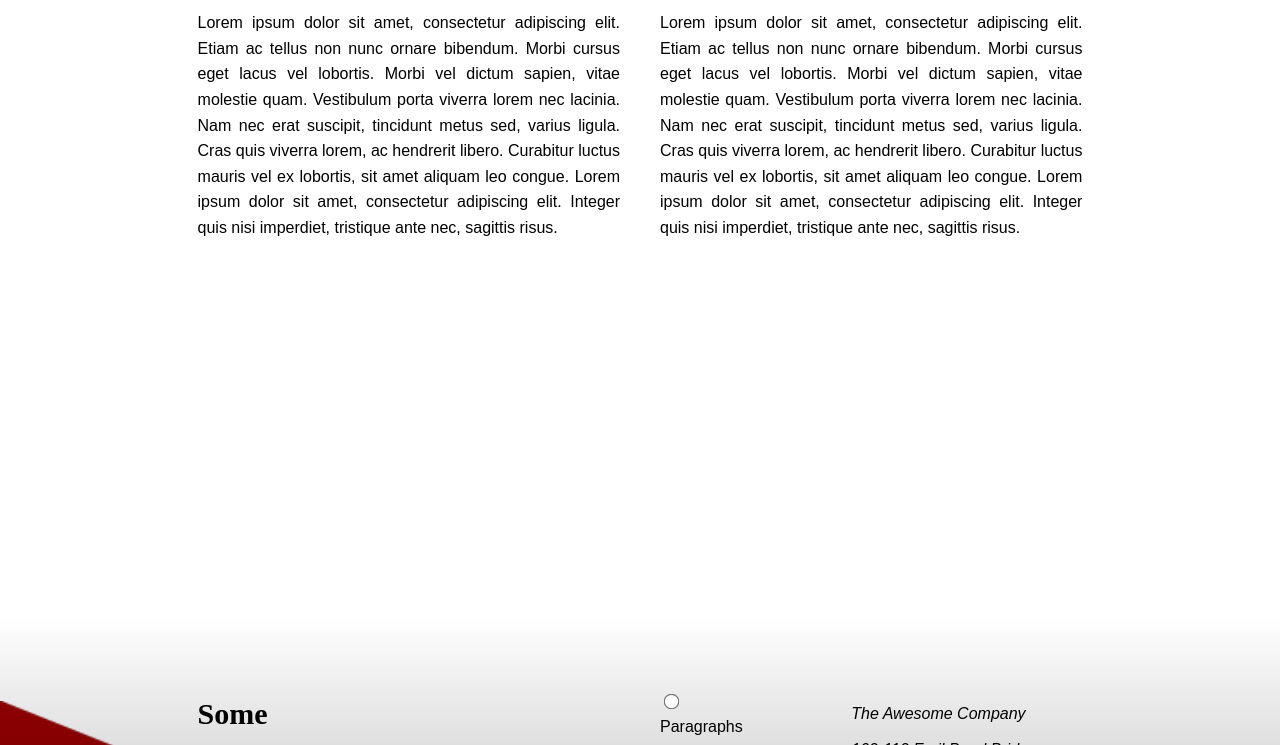
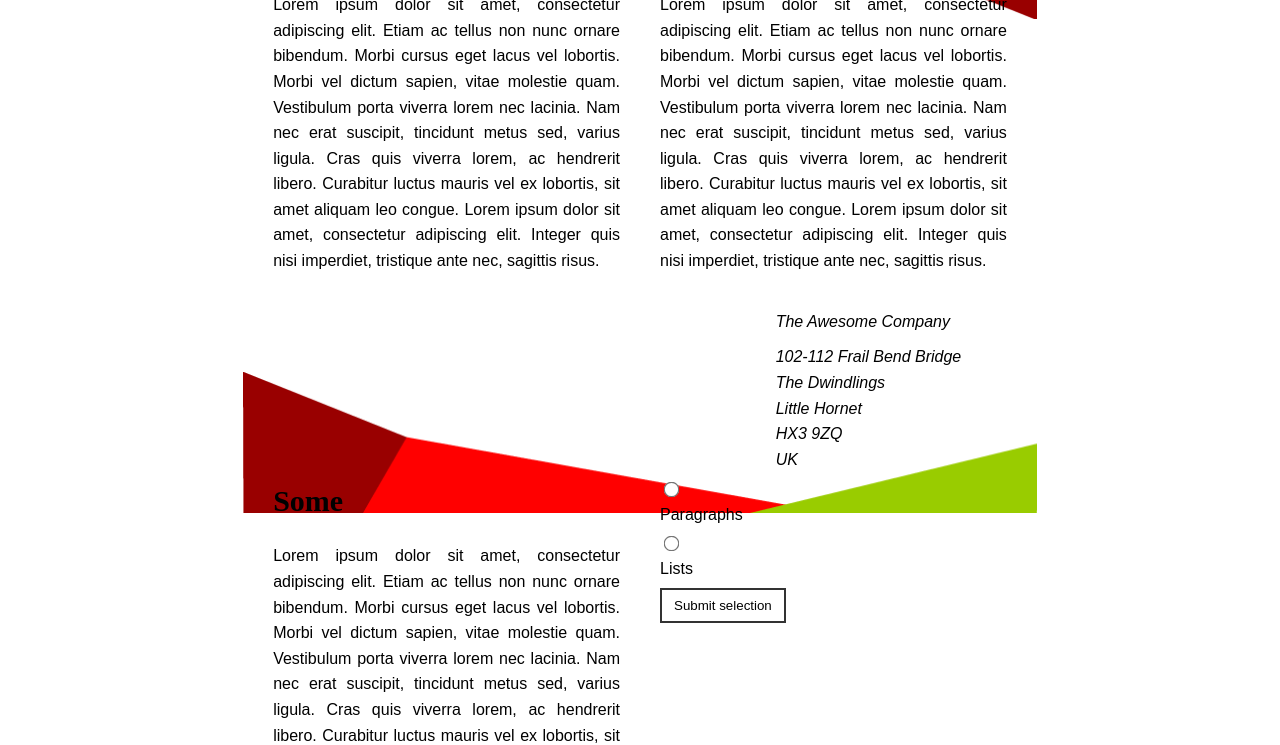
Before and after one commit to tonycukurs/CS408-HW6, a website: page index.html in a window 1280 px wide. Shown: the part 630-1375 px from the top of the page. Drawn offline with Linux system fonts and the light colour scheme.

Commit message:
Final changes to format of website style.css changed

```diff
--- a/css/style.css
+++ b/css/style.css
@@ -16,6 +16,7 @@ h1 {
 body {
   margin: 0;
   background: #ccc;
+
 }
 
 article {
@@ -23,6 +24,11 @@ article {
   height: 297mm;
   margin: 20px auto;
   position: relative;
+  background:
+  url('../img/top-image.png') center top no-repeat,
+  url('../img/bottom-image.png') center bottom no-repeat;
+background-size: contain, contain;
+background-attachment: fixed;
 }
 
 address {
@@ -37,23 +43,11 @@ address {
 /*body contains the png for background*/
 
 body{
-  background:
-    linear-gradient(to bottom, rgba(0, 0, 0, 0.3) 0%, rgba(0, 0, 0, 0) 20%, rgba(0, 0, 0, 0) 80%, rgba(0, 0, 0, 0.3) 100%),
-    url("../img/top-image.png") top center no-repeat,
-    url("../img/bottom-image.png") bottom center no-repeat;
   background-size: contain, contain, contain;
   background-color: white;
-  border-top: 1mm solid #333;
-  border-bottom: 1mm solid #333;
 }
 
-article {
-  width: 250mm;
-  height: 400mm;
-  margin: 20px auto;
-  position: relative;
 
-}
 .grid {
   display: grid;
   grid-template-columns: 1fr 1fr; /* Two columns */
```
